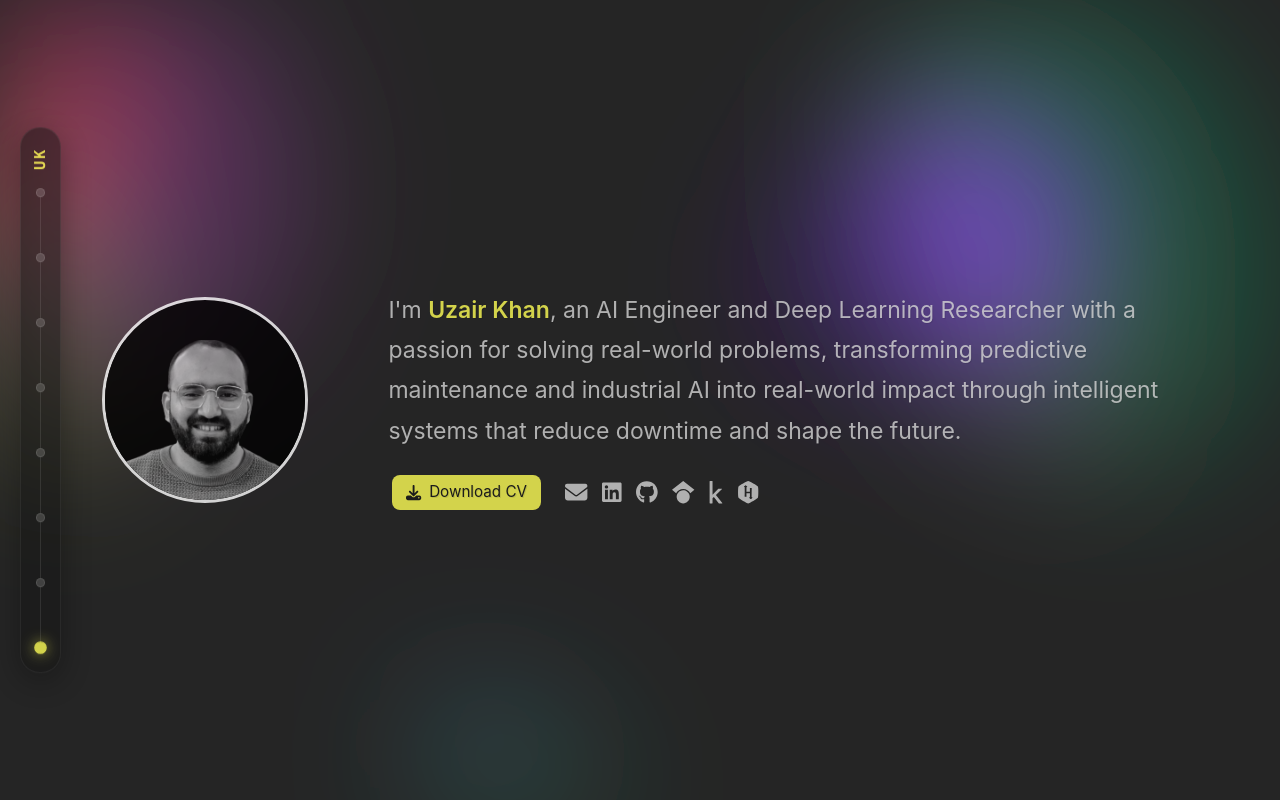
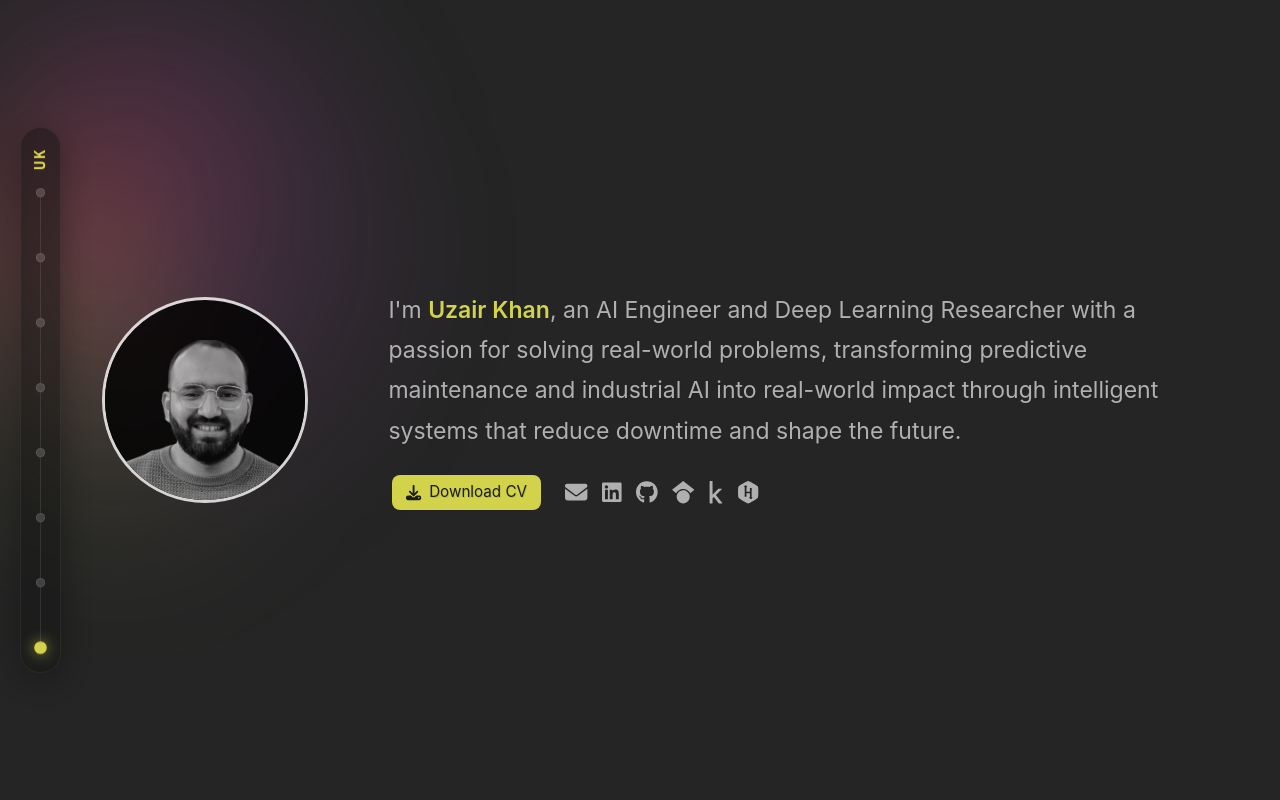
Before and after one commit to uzairrj/uzairrj.github.io, a React (Vite) app: page / in a window 1280 px wide. Shown: the top 800 px of the page. Built offline with nearby package versions, Linux system fonts and the light colour scheme.

Commit message:
feat: enhance blob animations and layout adjustments for improved visual effects

```diff
--- a/src/componenets/background/blob.css
+++ b/src/componenets/background/blob.css
@@ -1,9 +1,15 @@
-.blob-container{
+.blob-container {
     position: absolute;
+    transform: translate3d(0, 0, 0);
+    will-change: transform;
 }
 
 .blob {
     position: absolute;
     border-radius: 50%;
-    opacity: 0.7;
+    opacity: 0.38;
+    transform: translate3d(0, 0, 0);
+    backface-visibility: hidden;
+    -webkit-backface-visibility: hidden;
+    will-change: transform;
 }
--- a/src/index.css
+++ b/src/index.css
@@ -14,39 +14,47 @@
   margin:0px;
 }
 
+/* Give SVG full viewport resolution for native 1:1 crisp filter rendering */
 .filter-svg {
   position: fixed;
-  top:0;
-  left:0;
-  width: 0;
-  height: 0;
+  top: 0;
+  left: 0;
+  width: 100vw;
+  height: 100vh;
+  pointer-events: none;
 }
 
 body {
   margin: 0px;
   padding: 0px;
-  display: flex;
-  place-items: center;
+  position: relative;
   min-width: 320px;
   min-height: 100vh;
+  width: 100%;
+  background-color: #252525;
+  overflow-x: hidden;
 }
 
-.blob-container-filter{
-  width: 100vw;
-  height: 100vh;
+.blob-container-filter {
+  position: absolute;
+  top: 0;
+  left: 0;
+  width: 100%;
+  height: 100%;
   overflow: hidden;
-  filter: url(#goo) blur(70px);
-  z-index: -1;
+  pointer-events: none;
+  filter: url(#goo) blur(80px);
+  -webkit-filter: url(#goo) blur(80px);
+  transform: translate3d(0,0,0);
+  z-index: 0;
 }
 
 .content {
-  z-index: 100;
-  width: 100vw;
+  z-index: 10;
+  width: 100%;
   min-height: 100vh;
   display: flex;
-  position: absolute;
-  top: 0;
-  left: 0;
+  position: relative;
   justify-content: center;
   align-items: flex-start;
   font-size: 26px;
--- a/src/main.tsx
+++ b/src/main.tsx
@@ -4,58 +4,77 @@ import './index.css'
 import {Blob} from './componenets/background/blob'
 import App from './App'
 
+const bg = (c: string) => `radial-gradient(circle at 40% 40%, ${c} 0%, ${c.replace(/[\d\.]+\)$/, '0.2)')} 70%, ${c.replace(/[\d\.]+\)$/, '0.05)')} 100%)`
+
+// Section 1 (Home)
 const blobGroup1 = [
-  {
-    style: {background: 'rgba(225, 93, 240, 0.35)', width: '40vw', height: '30vw'}
-  },
-  {
-    style: {background: 'rgba(228, 240, 93, 0.3)', width: '30vw', height: '15vw', transform: 'translate(10px,100px)'}
-  },
-  {
-    style: {background: 'rgba(250, 51, 36, 0.4)', width: '20vw', height: '30vw', transform: 'translate(100px,10px)'}
-  }
+  { style: { background: bg('rgba(225, 93, 240, 0.45)'), width: '40vw', height: '30vw' } },
+  { style: { background: bg('rgba(228, 240, 93, 0.4)'), width: '30vw', height: '15vw', transform: 'translate(10px,100px)' } },
+  { style: { background: bg('rgba(250, 51, 36, 0.45)'), width: '20vw', height: '30vw', transform: 'translate(100px,10px)' } }
 ]
 
+// Section 2 (Education)
 const blobGroup2 = [
-  {
-    style: {background: 'rgba(215, 134, 20, 0.35)', width: '40vw', height: '30vw'}
-  },
-  {
-    style: {background: 'rgba(93, 184, 240, 0.3)', width: '30vw', height: '15vw', transform: 'translate(10px,100px)'}
-  },
-  {
-    style: {background: 'rgba(13, 208, 26, 0.4)', width: '20vw', height: '30vw', transform: 'translate(100px,10px)'}
-  }
+  { style: { background: bg('rgba(215, 134, 20, 0.45)'), width: '35vw', height: '25vw' } },
+  { style: { background: bg('rgba(93, 184, 240, 0.4)'), width: '30vw', height: '20vw', transform: 'translate(20px,80px)' } },
+  { style: { background: bg('rgba(13, 208, 26, 0.45)'), width: '25vw', height: '25vw', transform: 'translate(80px,20px)' } }
 ]
 
+// Section 3 (Experience)
 const blobGroup3 = [
-  {
-    style: {background: 'rgba(20, 215, 134, 0.35)', width: '40vw', height: '30vw'}
-  },
-  {
-    style: {background: 'rgba(226, 64, 188, 0.3)', width: '30vw', height: '15vw', transform: 'translate(10px,100px)'}
-  },
-  {
-    style: {background: 'rgba(97, 13, 208, 0.4)', width: '20vw', height: '30vw', transform: 'translate(100px,10px)'}
-  }
+  { style: { background: bg('rgba(20, 215, 134, 0.45)'), width: '40vw', height: '30vw' } },
+  { style: { background: bg('rgba(226, 64, 188, 0.4)'), width: '28vw', height: '18vw', transform: 'translate(10px,90px)' } },
+  { style: { background: bg('rgba(97, 13, 208, 0.45)'), width: '22vw', height: '28vw', transform: 'translate(90px,10px)' } }
+]
+
+// Section 4 (Teaching)
+const blobGroup4 = [
+  { style: { background: bg('rgba(255, 215, 0, 0.45)'), width: '38vw', height: '26vw' } },
+  { style: { background: bg('rgba(0, 200, 255, 0.4)'), width: '28vw', height: '22vw', transform: 'translate(30px,70px)' } },
+  { style: { background: bg('rgba(255, 87, 87, 0.45)'), width: '22vw', height: '26vw', transform: 'translate(70px,30px)' } }
+]
+
+// Section 5 (Publications)
+const blobGroup5 = [
+  { style: { background: bg('rgba(168, 85, 247, 0.45)'), width: '42vw', height: '28vw' } },
+  { style: { background: bg('rgba(45, 212, 191, 0.4)'), width: '32vw', height: '20vw', transform: 'translate(15px,100px)' } },
+  { style: { background: bg('rgba(244, 63, 94, 0.45)'), width: '24vw', height: '30vw', transform: 'translate(100px,15px)' } }
+]
+
+// Section 6 (Reviewer)
+const blobGroup6 = [
+  { style: { background: bg('rgba(99, 102, 241, 0.45)'), width: '36vw', height: '24vw' } },
+  { style: { background: bg('rgba(234, 179, 8, 0.4)'), width: '30vw', height: '18vw', transform: 'translate(25px,85px)' } },
+  { style: { background: bg('rgba(34, 197, 94, 0.45)'), width: '26vw', height: '26vw', transform: 'translate(85px,25px)' } }
+]
+
+// Section 7 (Honors & Skills bottom anchor)
+const blobGroup7 = [
+  { style: { background: bg('rgba(217, 70, 239, 0.45)'), width: '40vw', height: '28vw' } },
+  { style: { background: bg('rgba(14, 165, 233, 0.4)'), width: '30vw', height: '22vw', transform: 'translate(20px,95px)' } },
+  { style: { background: bg('rgba(249, 115, 22, 0.45)'), width: '25vw', height: '28vw', transform: 'translate(95px,20px)' } }
 ]
 
 createRoot(document.getElementById('root')!).render(
   <StrictMode>
     <>
-      <svg className='filter-svg' xmlns="http://www.w3.org/2000/svg">
+      <svg className='filter-svg' xmlns="http://www.w3.org/2000/svg" width="100%" height="100%">
         <defs>
-          <filter id="goo">
-            <feGaussianBlur in="SourceGraphic" stdDeviation="10" result="blur" />
-            <feColorMatrix in="blur" mode="matrix" values="1 0 0 0 0  0 1 0 0 0  0 0 1 0 0  0 0 0 18 -8" result="goo" />
+          <filter id="goo" x="-30%" y="-30%" width="160%" height="160%" colorInterpolationFilters="sRGB">
+            <feGaussianBlur in="SourceGraphic" stdDeviation="16" result="blur" />
+            <feColorMatrix in="blur" mode="matrix" values="1 0 0 0 0  0 1 0 0 0  0 0 1 0 0  0 0 0 14 -4" result="goo" />
             <feBlend in="SourceGraphic" in2="goo" />
           </filter>
         </defs>
       </svg>
       <div className="blob-container-filter">
-        <Blob blobs={blobGroup1} top={'-10vh'} left={'-10vw'}/>
-        <Blob blobs={blobGroup2} bottom={'25vh'} left={'30vw'}/>
-        <Blob blobs={blobGroup3} right={'55vh'} top={'0vw'}/>
+        <Blob blobs={blobGroup1} top={'0%'} left={'-5vw'} />
+        <Blob blobs={blobGroup2} top={'15%'} right={'-5vw'} />
+        <Blob blobs={blobGroup3} top={'30%'} left={'10vw'} />
+        <Blob blobs={blobGroup4} top={'45%'} right={'-8vw'} />
+        <Blob blobs={blobGroup5} top={'60%'} left={'-6vw'} />
+        <Blob blobs={blobGroup6} top={'75%'} right={'8vw'} />
+        <Blob blobs={blobGroup7} top={'92%'} left={'52%'} />
       </div>
       <div className="content">
         <App />
```
